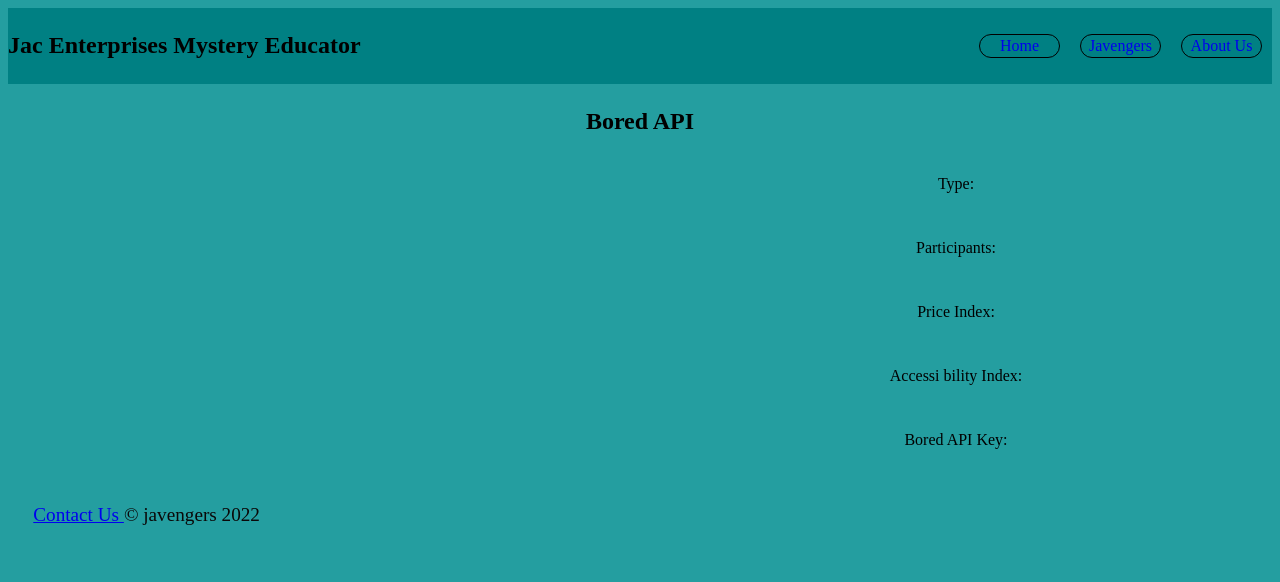
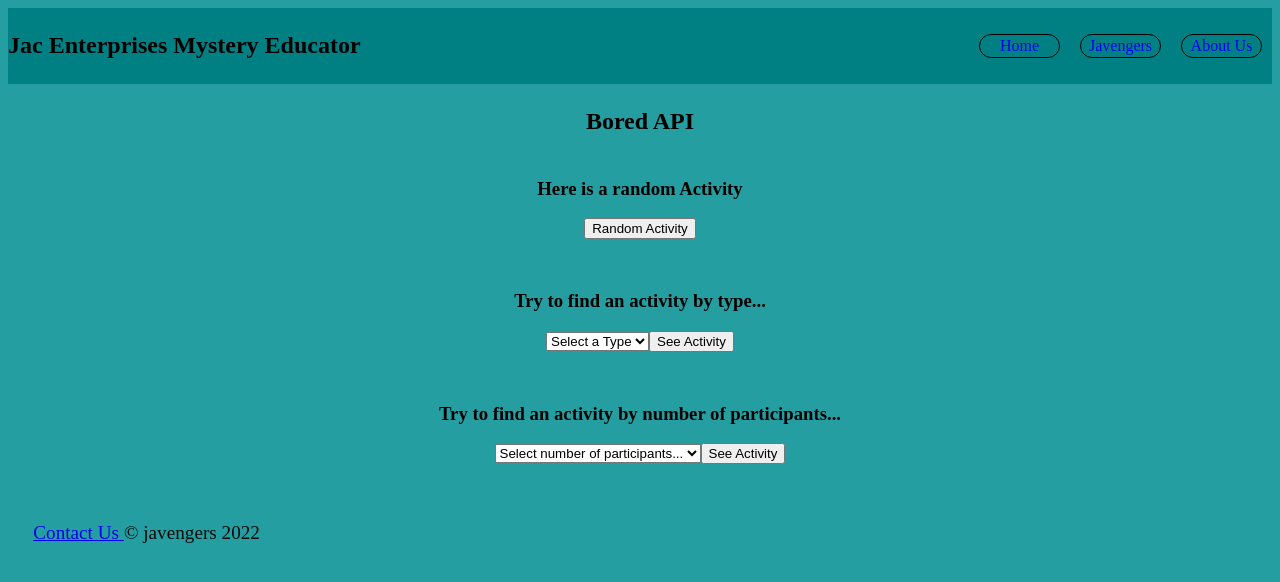
Before and after one commit to cheyenneabel/mystery-educator, a React (Create React App) app in the folder frontend/: page /bored in a window 1280 px wide. Shown: the top 582 px of the page. Built offline with nearby package versions, Linux system fonts and the light colour scheme; no server answers.

Commit message:
completed Bored-API logic

```diff
--- a/frontend/src/Components/BoredAPI.js
+++ b/frontend/src/Components/BoredAPI.js
@@ -1,57 +1,201 @@
-import React, { useState, useEffect } from "react";
+import React from "react";
 import './Bored.css';
 
-
- const BoredAPI = () =>{
-    const[activity, setActivity] = useState({});
-    //const[loading, setLoading] = useState(true); // DO NOT DO
-    useEffect(() =>{
+class BoredAPI extends React.Component{
+    constructor(props){
+        super(props);
+        this.state = {
+            activity: {},
+            activityType: "",
+            activityParticipants: 0,
+            randomActivityBtnClicked: false,
+            activityByTypeBtnClicked: false,
+            activityByParticipantsBtnClicked: false
+        }
+        this.handleRandomActivity = this.handleRandomActivity.bind(this);
+        this.handleTypeChange = this.handleTypeChange.bind(this);
+        this.handleType = this.handleType.bind(this);
+        this.handleParticipantsChange = this.handleParticipantsChange.bind(this);
+        this.handleParticipants = this.handleParticipants.bind(this);
+    }
+// handle a random activity
+    handleRandomActivity(e){
+        e.preventDefault();
+        console.log("Hello")
         fetch('https://www.boredapi.com/api/activity')
         .then((response) => response.json())
-        .then((json) => setActivity(json));
-    }, [])
+        .then((json) => {this.setState({activity: json}); console.log(json)});
+        this.setState({randomActivityBtnClicked: true})
+    }
+// handle type change
+    handleTypeChange(e){
+        e.preventDefault();
+        console.log("Type chaNGE")
+        this.setState({activityType: e.target.value})
+    }
+// handle activity by type btn
+    handleType(e){
+        e.preventDefault();
+        console.log("TypeBTN")
+        fetch(`http://www.boredapi.com/api/activity/?type=${this.state.activityType}`)
+        .then((response) => response.json())
+        .then((json) => this.setState({activity: json}));
+        this.setState({randomActivityBtnClicked: true})
+    }
+// handle activity by participants change
+    handleParticipantsChange(e){
+        e.preventDefault();
+        console.log("PARTICIPANTS CHANGE")
+        this.setState({activityParticipants: e.target.value})
+    }
+// handle activity by participants btn
+    handleParticipants(e){
+        e.preventDefault();
+        console.log("PARTICIPANTS BUTTON")
+        fetch(`http://www.boredapi.com/api/activity?participants=${this.state.activityParticipants}`)
+        .then((response) => response.json())
+        .then((json) => {this.setState({activity: json}); console.log(json)});
+        this.setState({activityByParticipantsBtnClicked: true})
+    }
 
-    if(activity){
-        //setLoading(() => { return false;}); // DO NOT DO
-        // console.log(activity)
-        var loading = false
-        }
+    render(){
         return(
             <div>
-            <h2>Bored API</h2>
-            {
-                (loading ? <h3>Loading...</h3> : (
+                <h2> Bored API</h2>
+            {/* ----------------------------------- Random Activity ----------------------------- */}
+            <h3>Here is a random Activity</h3>
+                <button id="random-activity" onClick={this.handleRandomActivity}> Random Activity </button>
+                { // handling a single random activity fetch request
+                    (
+                        !this.state.randomActivityBtnClicked ? <p> </p> : (
                         <div id='boredActivityArea'>
                             <h1 id='boredActivity'>
-                        {activity.activity}
+                                { this.state.activity.activity }
                             </h1>
                             <p>
-                            Type: {activity.type}
+                                Type: { this.state.activity.type }
                             </p>
                             <p>
-                            Participants: {activity.participants}
+                                Participants: { this.state.activity.participants }
                             </p>
                             <p>
-                            Price Index: {activity.price}
+                                Price Index: { this.state.activity.price }
                             </p>
                             <p>
-                            Accessi
-                            bility Index: {activity.accessibility}
+                                Accessibility Index: { this.state.activity.accessibility }
                             </p>
                             <p>
-                            Bored API Key:{activity.key}
+                                {
+                                    (
+                                        !this.state.activity.link  ? <span> </span> : (
+                                        <a href={`${this.state.activity.link}`}>Link</a>
+                                        )
+                                    )
+                                }
                             </p>
-
-                        {/* {
-                            if(activity.link !== null){
-                                <a href ={`${activity.link}`} ></a>
+                        </div>
+                        )
+                    )
                 }
-                        } */}
+            {/* ----------------------------------- Random Activity By Type ----------------------------- */}
+            <h3> Try to find an activity by type...</h3>
+            <form onSubmit={this.handleType}>
+                    <select id="select-type" onChange={this.handleTypeChange}>
+                        <option value="selection" selected disabled> Select a Type </option>
+                        <option value="education">Education</option>
+                        <option value="recreational">Recreational</option>
+                        <option value="social">Social</option>
+                        <option value="diy">DIY</option>
+                        <option value="charity">Charity</option>
+                        <option value="cooking">Cooking</option>
+                        <option value="relaxation">Relaxation</option>
+                        <option value="music">Music</option>
+                        <option value="busywork">Busywork</option>
+                    </select>
+                    <input type= "submit" value = "See Activity"></input>
+                </form>
+            { // handling activity by type fetch request
+                (
+                    !this.state.activityByTypeBtnClicked ? <p> </p> : (
+                        <div id='boredActivityArea'>
+                            <h1 id='boredActivity'>
+                                { this.state.activity.activity }
+                            </h1>
+                            <p>
+                                Type: { this.state.activity.type }
+                            </p>
+                            <p>
+                                Participants: { this.state.activity.participants }
+                            </p>
+                            <p>
+                                Price Index: { this.state.activity.price }
+                            </p>
+                            <p>
+                                Accessibility Index: { this.state.activity.accessibility }
+                            </p>
+                            <p>
+                                {
+                                    (
+                                        !this.state.activity.link  ? <span> </span> : (
+                                        <a href={`${this.state.activity.link}`}>Link</a>
+                                        )
+                                    )
+                                }
+                            </p>
+                        </div>
+                    )
+                )
+            }
+            {/* ----------------------------------- Random Activity By Participants ----------------------------- */}
+            <h3> Try to find an activity by number of participants...</h3>
+            <form onSubmit={this.handleParticipants}>
+                    <select id="select-participants" onChange={this.handleParticipantsChange}>
+                        <option value="selection" selected disabled> Select number of participants... </option>
+                        <option value="1">1</option>
+                        <option value="2">2</option>
+                        <option value="3">3</option>
+                        <option value="4">4</option>
+                        <option value="5">5</option>
+                        <option value="8">8</option>
+                    </select>
+                    <input type= "submit" value = "See Activity"></input>
+                </form>
+            { // handling activity by participants fetch request
+                (
+                    !this.state.activityByParticipantsBtnClicked ? <p> </p> : (
+                        <div id='boredActivityArea'>
+                            <h1 id='boredActivity'>
+                                { this.state.activity.activity }
+                            </h1>
+                            <p>
+                                Type: { this.state.activity.type }
+                            </p>
+                            <p>
+                                Participants: { this.state.activity.participants }
+                            </p>
+                            <p>
+                                Price Index: { this.state.activity.price }
+                            </p>
+                            <p>
+                                Accessibility Index: { this.state.activity.accessibility }
+                            </p>
+                            <p>
+                                {
+                                    (
+                                        !this.state.activity.link  ? <span> </span> : (
+                                        <a href={`${this.state.activity.link}`}>Link</a>
+                                        )
+                                    )
+                                }
+                            </p>
+                        </div>
+                    )
+                )
+            }
 
         </div>
-                ))
+        )
+
     }
-        </div>
-    )
 }
  export default BoredAPI;
```
Lines whose indentation alone changed are shown as unchanged.
